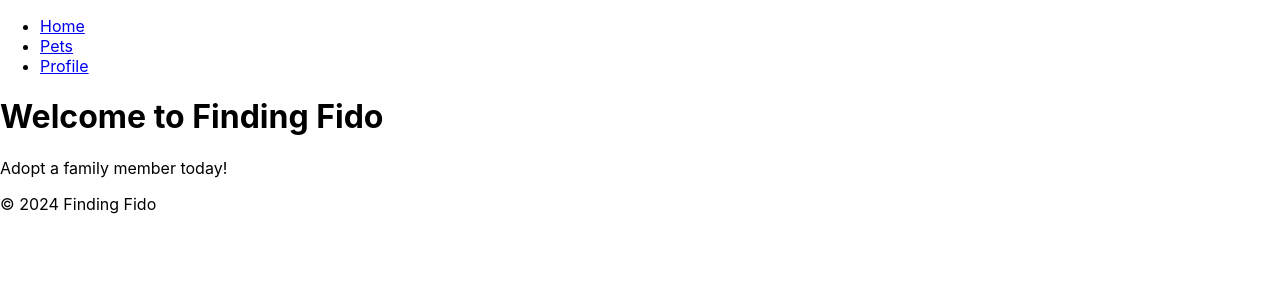
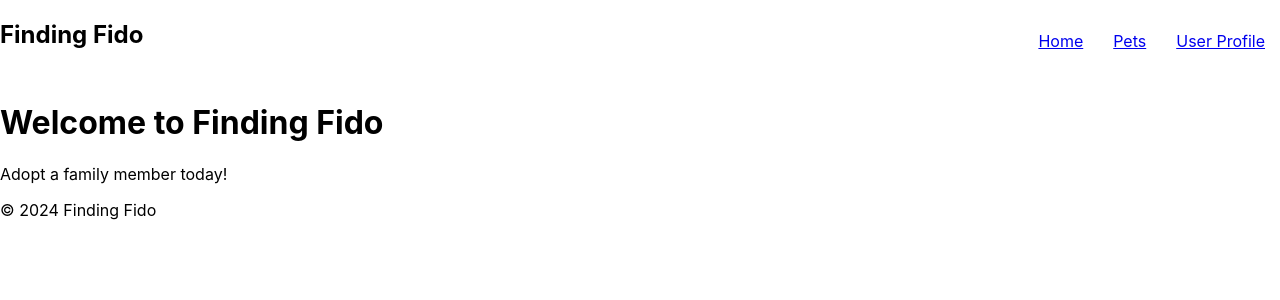
Before and after one commit to ImperialSpaceCoalition/Project3, a React (Create React App) app in the folder client/: page / in a window 1280 px wide. Shown: the top 300 px of the page. Built offline with nearby package versions, Linux system fonts and the light colour scheme.

Commit message:
adjusted Navbar and added react-router-dom links

```diff
--- a/client/src/App.css
+++ b/client/src/App.css
@@ -2,37 +2,17 @@
   text-align: center;
 }
 
-.App-logo {
-  height: 40vmin;
-  pointer-events: none;
+.header{
+  display: flex;
+  flex-direction: row;
+  justify-content: space-between;
 }
 
-@media (prefers-reduced-motion: no-preference) {
-  .App-logo {
-    animation: App-logo-spin infinite 20s linear;
-  }
+.nav-link{
+  list-style-type: none;
+  display: flex;
 }
 
-.App-header {
-  background-color: #282c34;
-  min-height: 100vh;
-  display: flex;
-  flex-direction: column;
-  align-items: center;
-  justify-content: center;
-  font-size: calc(10px + 2vmin);
-  color: white;
+.nav-link li {
+  margin: 15px;
 }
-
-.App-link {
-  color: #61dafb;
-}
-
-@keyframes App-logo-spin {
-  from {
-    transform: rotate(0deg);
-  }
-  to {
-    transform: rotate(360deg);
-  }
-}
--- a/client/src/App.js
+++ b/client/src/App.js
@@ -1,4 +1,5 @@
 import React from 'react';
+import "./App.css";
 import { BrowserRouter as Router, Route, Routes } from 'react-router-dom';
 import Navbar from './components/Navbar';
 import Footer from './components/Footer';
--- a/client/src/components/Navbar.js
+++ b/client/src/components/Navbar.js
@@ -1,17 +1,18 @@
 import React from "react";
-
+import {Link} from "react-router-dom"
 function Navbar() {
   return (
-    <nav>
-      <ul>
+    <nav className = "header">
+      <h2>Finding Fido</h2>
+      <ul className = "nav-link">
         <li>
-          <a href="/">Home</a>
+          <Link to = "/">Home</Link>
         </li>
         <li>
-          <a href="/pets">Pets</a>
+          <Link to = "/pets">Pets</Link>
         </li>
         <li>
-          <a href="/profile">Profile</a>
+          <Link to = "/profile">User Profile</Link>
         </li>
       </ul>
     </nav>
```
Also changed, not shown: 1 other file (tests, documents, lock files or other folders).
